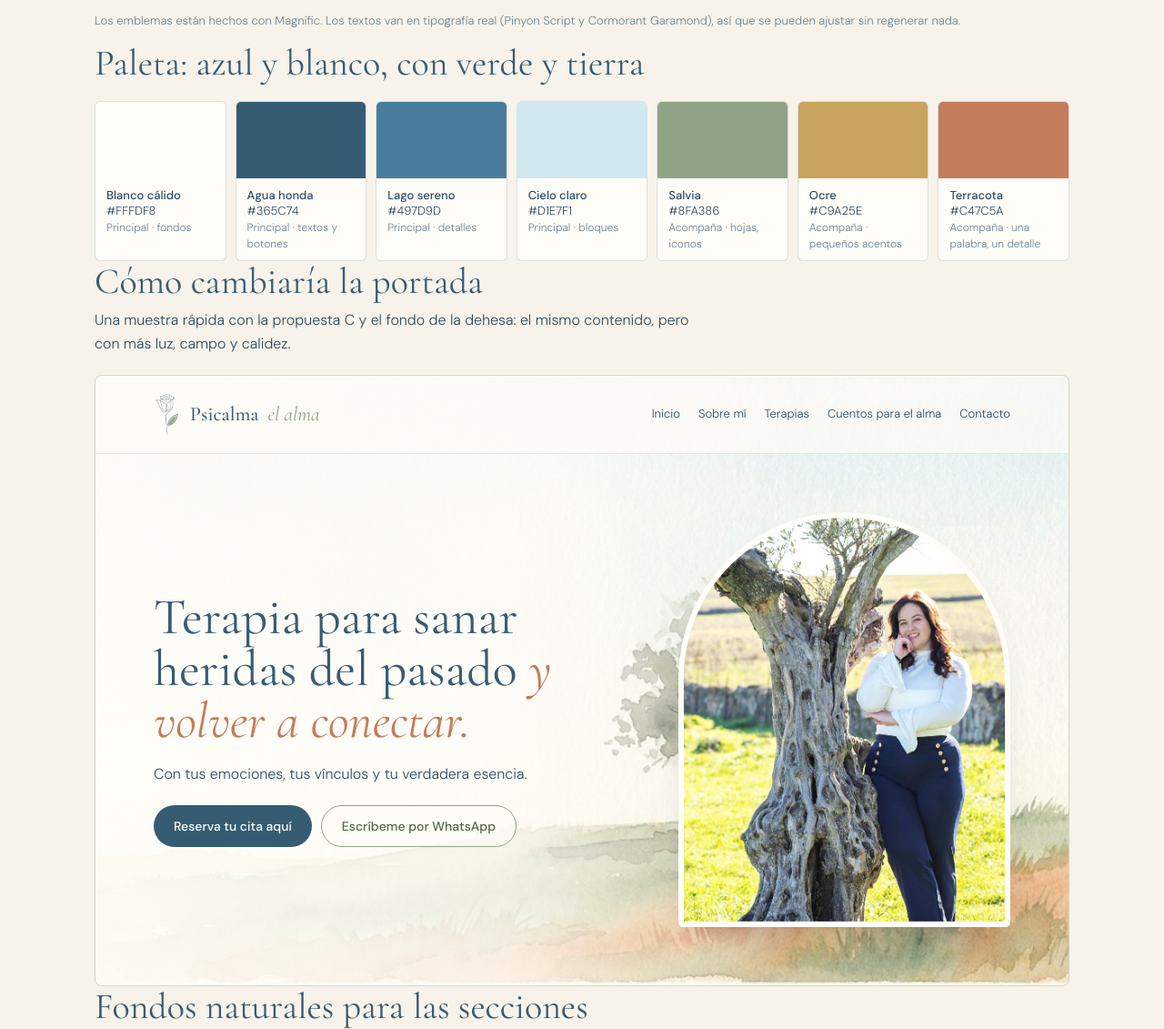
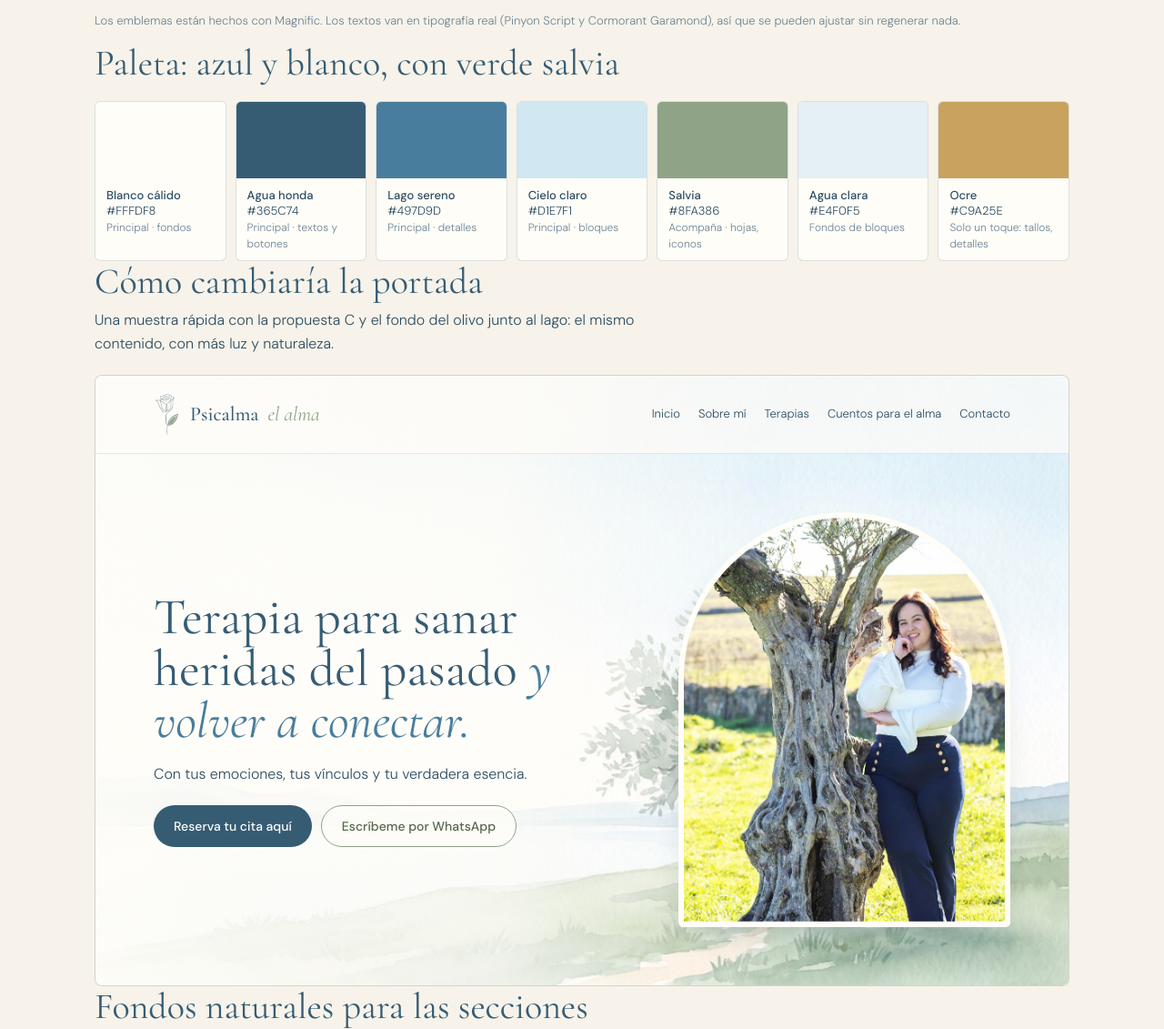
Before and after one commit to AlejandroVera/psicalma-propuesta, a plain HTML site: page logo-y-fondos/index.html in a window 1280 px wide. Shown: the part 889-2020 px from the top of the page at 91% size. Drawn offline with nearby package versions, Linux system fonts and the light colour scheme.

Commit message:
Vuelta a los azules y verdes del kit Umbral: fondo de olivo junto al lago, sin terracotas
Co-Authored-By: Claude Opus 5.5 <noreply@anthropic.com>
Claude-Session: https://claude.ai/code/session_01W1d2B67923umvin2Acb19s

```diff
--- a/logo-y-fondos/index.html
+++ b/logo-y-fondos/index.html
@@ -72,7 +72,7 @@ section{padding:40px 0}
 .muestra nav .logo i{color:var(--salvia);font-weight:400}
 .muestra nav ul{display:flex;gap:20px;list-style:none;margin:0;padding:0;font-size:13px}
 .muestra h4{font:400 clamp(34px,4.4vw,56px)/1.02 "Cormorant Garamond",serif;color:var(--honda);margin:0 0 16px}
-.muestra h4 em{color:var(--terra);font-style:italic}
+.muestra h4 em{color:var(--lago);font-style:italic}
 .muestra .btns{display:flex;gap:10px;flex-wrap:wrap;margin-top:22px}
 .btn{display:inline-flex;align-items:center;min-height:46px;padding:0 22px;border-radius:999px;font:500 14px/1 "DM Sans";text-decoration:none}
 .btn-p{background:var(--honda);color:var(--blanco)}
@@ -91,7 +91,7 @@ section{padding:40px 0}
 <body>
 <header class="wrap">
   <h1>Psicalma: propuestas de logo y una paleta más natural</h1>
-  <p class="intro">Respuesta a los comentarios de Cristina. El azul y el blanco siguen siendo los colores principales. Les acompañan verdes salvia y tonos tierra del kit Umbral, con fondos de acuarela, papel y campo para que la web se sienta más cercana y menos clínica.</p>
+  <p class="intro">Respuesta a los comentarios de Cristina. El azul y el blanco siguen siendo los colores principales. Les acompañan los verdes salvia del kit Umbral y un toque mínimo de ocre, con fondos de acuarela, papel y campo para que la web se sienta más cercana y menos clínica.</p>
 </header>
 
 <section class="wrap">
@@ -137,23 +137,23 @@ section{padding:40px 0}
 </section>
 
 <section class="wrap">
-  <h2>Paleta: azul y blanco, con verde y tierra</h2>
+  <h2>Paleta: azul y blanco, con verde salvia</h2>
   <div class="paleta">
     <div class="color"><div style="background:#FFFDF8"></div><p><b>Blanco cálido</b>#FFFDF8<br><span class="rol">Principal · fondos</span></p></div>
     <div class="color"><div style="background:#365C74"></div><p><b>Agua honda</b>#365C74<br><span class="rol">Principal · textos y botones</span></p></div>
     <div class="color"><div style="background:#497D9D"></div><p><b>Lago sereno</b>#497D9D<br><span class="rol">Principal · detalles</span></p></div>
     <div class="color"><div style="background:#D1E7F1"></div><p><b>Cielo claro</b>#D1E7F1<br><span class="rol">Principal · bloques</span></p></div>
     <div class="color"><div style="background:#8FA386"></div><p><b>Salvia</b>#8FA386<br><span class="rol">Acompaña · hojas, iconos</span></p></div>
-    <div class="color"><div style="background:#C9A25E"></div><p><b>Ocre</b>#C9A25E<br><span class="rol">Acompaña · pequeños acentos</span></p></div>
-    <div class="color"><div style="background:#C47C5A"></div><p><b>Terracota</b>#C47C5A<br><span class="rol">Acompaña · una palabra, un detalle</span></p></div>
+    <div class="color"><div style="background:#E4F0F5"></div><p><b>Agua clara</b>#E4F0F5<br><span class="rol">Fondos de bloques</span></p></div>
+    <div class="color"><div style="background:#C9A25E"></div><p><b>Ocre</b>#C9A25E<br><span class="rol">Solo un toque: tallos, detalles</span></p></div>
   </div>
 </section>
 
 <section class="wrap">
   <h2>Cómo cambiaría la portada</h2>
-  <p class="intro">Una muestra rápida con la propuesta C y el fondo de la dehesa: el mismo contenido, pero con más luz, campo y calidez.</p>
+  <p class="intro">Una muestra rápida con la propuesta C y el fondo del olivo junto al lago: el mismo contenido, con más luz y naturaleza.</p>
   <div class="muestra">
-    <img class="fondo" src="img/fondo-dehesa.jpg" alt="">
+    <img class="fondo" src="img/fondo-lago.jpg" alt="">
     <div class="velo"></div>
     <nav><span class="logo"><img src="img/emblema-linea.png" alt="">Psicalma <i>el alma</i></span><ul><li>Inicio</li><li>Sobre mí</li><li>Terapias</li><li>Cuentos para el alma</li><li>Contacto</li></ul></nav>
     <div class="cont">
@@ -170,7 +170,7 @@ section{padding:40px 0}
 <section class="wrap" style="padding-bottom:72px">
   <h2>Fondos naturales para las secciones</h2>
   <div class="texturas">
-    <figure><img src="img/fondo-dehesa.jpg" alt="Acuarela de un olivo en un prado con cielo azul claro"><figcaption><b>Dehesa en acuarela.</b> Para la portada o la franja de contacto: cielo despejado arriba para el texto.</figcaption></figure>
+    <figure><img src="img/fondo-lago.jpg" alt="Acuarela de un olivo junto a un lago con cielo azul claro"><figcaption><b>Olivo junto al lago, en acuarela.</b> Para la portada o la franja de contacto: cielo despejado arriba para el texto.</figcaption></figure>
     <figure><img src="img/fondo-papel-sombra.jpg" alt="Papel crema con sombras de hojas de olivo y manchas de acuarela verde"><figcaption><b>Papel con sombra de olivo.</b> Para bloques como «Sobre mí» o las opiniones, en lugar de los fondos lisos.</figcaption></figure>
   </div>
 </section>
```
Also changed, not shown: index.html (+3 -3 lines), img/fondo-dehesa.jpg (deleted), img/fondo-lago.jpg (added), logo-y-fondos/img/fondo-dehesa.jpg (deleted), logo-y-fondos/img/fondo-lago.jpg (added).
